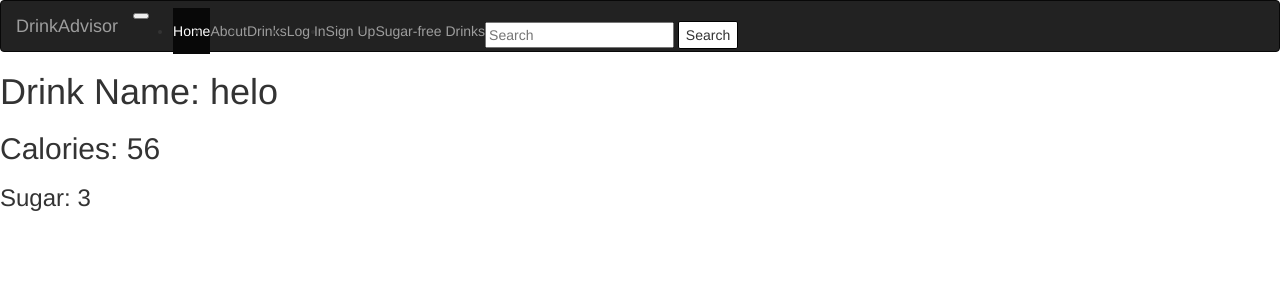
After one commit to MaxMcl1/drink_advisor_project, a Django app: a page that uses templates/drinkadvisor/base.html in a window 1280 px wide. The commit adds this page. Shown: the top 300 px of the page. Run offline with Django 3.2, Linux system fonts and the light colour scheme; data comes from the database, SQL or seed files in the repository; both versions use the stored data as it was after the commit; some libraries are stand-ins or nearby versions.

Commit message:
Drinks working

```diff
--- a/drinkadvisor/admin.py
+++ b/drinkadvisor/admin.py
@@ -4,6 +4,8 @@ from drinkadvisor.models import DrinkProfile
 
 # Register your models here.
 
+class DrinkProfileAdmin(admin.ModelAdmin):
+    prepopulated_fields = {'slug':('name',)}
 
+admin.site.register(DrinkProfile, DrinkProfileAdmin)
 admin.site.register(UserProfile)
-admin.site.register(DrinkProfile)
--- a/drinkadvisor/forms.py
+++ b/drinkadvisor/forms.py
@@ -38,6 +38,7 @@ class DrinkForm(forms.ModelForm):
                            help_text="Please enter the calories")
     sugar = forms.CharField(max_length=128,
                            help_text="Please enter the sugar.")
+    slug = forms.CharField(widget=forms.HiddenInput(), required=False)
 
 
 
--- a/drinkadvisor/models.py
+++ b/drinkadvisor/models.py
@@ -32,10 +32,11 @@ class UserProfile(models.Model):
        # return self.drink_name
 
 class DrinkProfile(models.Model):
-    name = models.CharField(max_length=128, default = "Drink" )
+    name = models.CharField(max_length=128, unique=True)
     calories = models.IntegerField(default=0)
     sugar = models.IntegerField(default=0)
     picture = models.ImageField(upload_to='profile_images', blank=True)
+    slug = models.SlugField(unique=True)
 
     def save(self, *args, **kwargs):
         self.slug = slugify(self.name)
--- a/drinkadvisor/urls.py
+++ b/drinkadvisor/urls.py
@@ -13,6 +13,8 @@ urlpatterns = [
     url(r'^logout/$', views.user_logout, name='logout'),
     url(r'^profile/$', views.profile, name='profile'),
     url(r'^add_drink/$', views.add_drink, name='add_drink'),
+    url(r'^drink/(?P<drink_name_slug>[\w\-]+)/$',
+        views.show_drink, name='show_drink'),
 
 
 ]
--- a/drinkadvisor/views.py
+++ b/drinkadvisor/views.py
@@ -1,10 +1,10 @@
 from django.shortcuts import render
 from django.http import HttpResponse, HttpResponseRedirect
 from drinkadvisor.forms import UserForm, UserProfileForm, DrinkForm
-from django.contrib.auth import authenticate, login
+from django.contrib.auth import authenticate, login, logout
 from django.core.urlresolvers import reverse
 from django.contrib.auth.decorators import login_required
-from django.contrib.auth import logout
+from drinkadvisor.models import DrinkProfile
 
 
 # Create your views here.
@@ -25,10 +25,31 @@ def about(request):
 
     return response
 
+def show_drink(request, drink_name_slug):
+
+    context_dict = {}
+
+    try:
+        drink = DrinkProfile.objects.get(slug=drink_name_slug)
+        context_dict['drink'] = drink
+
+        #context_dict['calories'] = getattr(drink, "calories")
+
+        #context_dict['sugar'] = getattr(drink, "sugar")
+
+    except DrinkProfile.DoesNotExist:
+        context_dict['drink'] = None
+
+    return render(request, 'drinkadvisor/drink.html', context_dict)
+
+
 def drinks(request):
 
+    drink_list = DrinkProfile.objects.order_by('name')
+    context_dict = {'drinks': drink_list}
 
-    response = render(request, 'drinkadvisor/drinks.html')
+
+    response = render(request, 'drinkadvisor/drinks.html', context_dict)
 
 
     return response
--- /dev/null
+++ b/static/drink_advisor_project/base.css
@@ -0,0 +1,10 @@
+
+
+.search_button{
+    background-color: white;
+    border: 1px solid black;
+    text-align: center;
+    border-radius: 2px;
+    height: 28px;
+    width: 60px;
+}
--- a/templates/drinkadvisor/base.html
+++ b/templates/drinkadvisor/base.html
@@ -5,13 +5,15 @@
 
 <html lang="en">
   <head>
-    <meta charset="utf-8">
+
+    <link rel="stylesheet" type="text/css" href="{% static 'drink_advisor_project/base.css' %}">
+      <meta charset="utf-8">
     <meta name="viewport" content="width=device-width, initial-scale=1, shrink-to-fit=no">
     <meta name="description" content="">
     <meta name="author" content="">
     <link rel="shortcut icon" href="{% static 'images/myfavicon.ico' %}">
 
-    <title> DrinkAdvisor - {% block title %} {% endblock %}</title>
+      <title> DrinkAdvisor - {% block title %} {% endblock %}</title>
     <link rel="canonical" href="https://getbootstrap.com/docs/4.0/examples/navbar-top/">
 
     <!-- Bootstrap core CSS -->
@@ -63,6 +65,7 @@
 			<li class="nav-item">
 				<a class="nav-link" href="{% url 'sugar_free' %}">Sugar-free Drinks</a>
           </li>
+        </ul>
 			<!--<li class="nav-item">
 
 				<a class="nav-link" href="{% url 'register' %}">Register</a>
@@ -77,12 +80,11 @@
 
           </li> -->
 
-
 	<form id="searchform" action="{% url 'index' %}" method="get" accept-charset="utf-8">
-      <button class="searchbutton" type="submit">
+      <input class="searchfield" id="searchbox" name="q" type="text" placeholder="Search">
+      <button class="search_button" type="submit"> Search
         <i class="fa fa-search"></i>
       </button>
-      <input class="searchfield" id="searchbox" name="q" type="text" placeholder="Search">
     	</form>
 
 
--- /dev/null
+++ b/templates/drinkadvisor/drink.html
@@ -0,0 +1,14 @@
+{% extends 'drinkadvisor/base.html' %}
+{% load staticfiles %}
+
+{% block title %}{{ drink.name }}{% endblock %}
+
+{% block content_block %}
+	{% if drink %}
+		<h1>Drink Name: {{ drink.name }}</h1>
+		<h2>Calories: {{ drink.calories }}</h2>
+		<h3>Sugar: {{ drink.sugar }}</h3>
+	{% else %}
+		The specified drink does not exist!
+	{% endif %}
+{% endblock %}
```
Also changed, not shown: templates/drinkadvisor/drinks.html (+19 -1 lines), db.sqlite3, media/profile_images/drink_gb67Igd.jpg (added).
